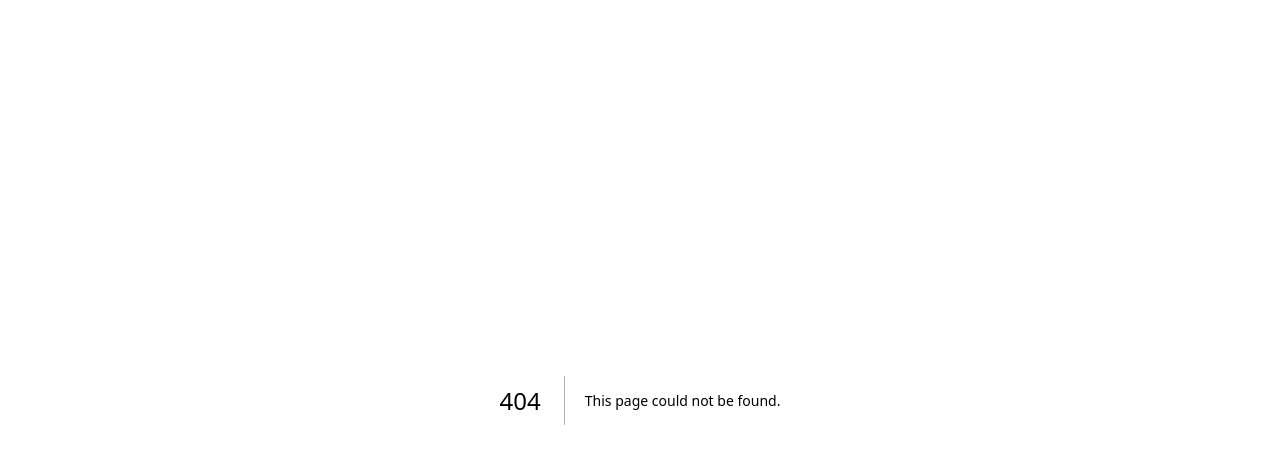
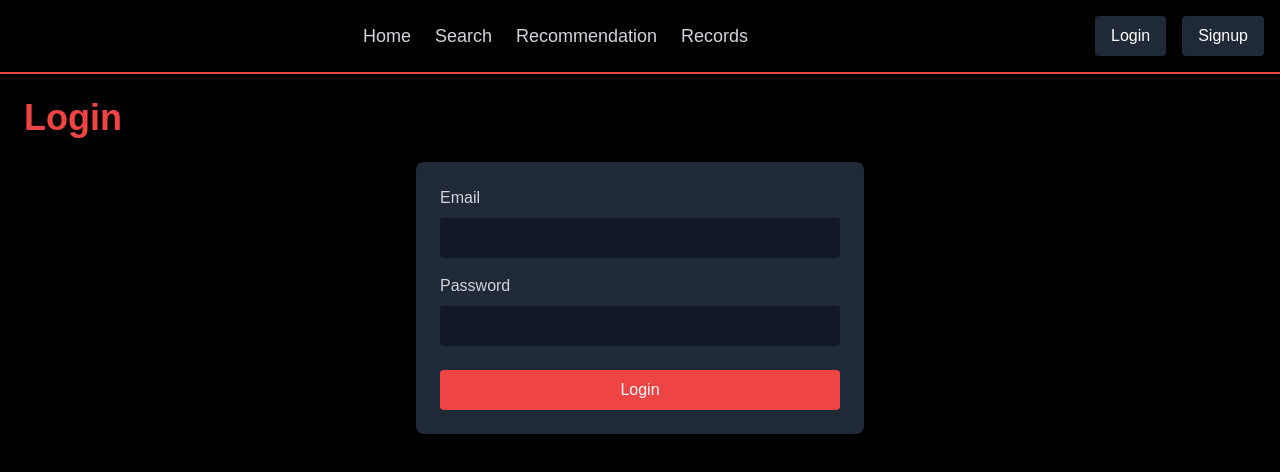
Before and after one commit to SahilMahey/COMP-4754-Project, a Next.js app in the folder frontend/: page /login in a window 1280 px wide. Before the commit this address had no page. Shown: the top 472 px of the page. Built offline with nearby package versions, Linux system fonts and the light colour scheme.

Commit message:
Login Page added

```diff
--- /dev/null
+++ b/frontend/src/app/login/page.js
@@ -0,0 +1,57 @@
+"use client";
+
+import React, { useState } from "react";
+import NavBar from "../../components/NavBar";
+
+export default function LoginPage() {
+  const [formData, setFormData] = useState({
+    email: "",
+    password: "",
+  });
+
+  const handleChange = (e) => {
+    const { name, value } = e.target; // Use name attribute
+    setFormData((prevData) => ({ ...prevData, [name]: value }));
+  };
+
+  const handleSubmit = (e) => {
+    e.preventDefault();
+    alert(`Login Successful: ${JSON.stringify(formData)}`);
+  };
+
+  return (
+    <>
+      <NavBar />
+      <div className="p-6 bg-black min-h-screen">
+        <h1 className="text-4xl font-bold text-red-500 mb-6">Login</h1>
+        <form
+          className="max-w-md mx-auto bg-gray-800 p-6 rounded-lg"
+          onSubmit={handleSubmit}
+        >
+          <label className="block text-gray-300 mb-2">Email</label>
+          <input
+            type="email"
+            name="email"
+            value={formData.email}
+            onChange={handleChange}
+            className="w-full px-4 py-2 rounded bg-gray-900 text-white mb-4"
+          />
+          <label className="block text-gray-300 mb-2">Password</label>
+          <input
+            type="password"
+            name="password"
+            value={formData.password}
+            onChange={handleChange}
+            className="w-full px-4 py-2 rounded bg-gray-900 text-white mb-6"
+          />
+          <button
+            type="submit"
+            className="w-full bg-red-500 text-white px-4 py-2 rounded hover:bg-red-600 transition-colors"
+          >
+            Login
+          </button>
+        </form>
+      </div>
+    </>
+  );
+}
--- a/frontend/src/components/NavBar.js
+++ b/frontend/src/components/NavBar.js
@@ -22,20 +22,35 @@ export default function NavBar() {
 
         {/* Navigation Links */}
         <div className="flex space-x-6">
-                    <Link href="/" className="text-gray-300 text-lg hover:text-red-500 transition-colors">
+          <Link
+            href="/"
+            className="text-gray-300 text-lg hover:text-red-500 transition-colors"
+          >
             Home
           </Link>
-                    <Link href="/search" className="text-gray-300 text-lg hover:text-red-500 transition-colors">
+          <Link
+            href="/search"
+            className="text-gray-300 text-lg hover:text-red-500 transition-colors"
+          >
             Search
           </Link>
-                    <Link href="/recommendation" className="text-gray-300 text-lg hover:text-red-500 transition-colors">
+          <Link
+            href="/recommendation"
+            className="text-gray-300 text-lg hover:text-red-500 transition-colors"
+          >
             Recommendation
           </Link>
-                    <Link href="/records" className="text-gray-300 text-lg hover:text-red-500 transition-colors">
+          <Link
+            href="/records"
+            className="text-gray-300 text-lg hover:text-red-500 transition-colors"
+          >
             Records
           </Link>
           {isLoggedIn && (
-                        <Link href="/profile" className="text-gray-300 text-lg hover:text-red-500 transition-colors">
+            <Link
+              href="/profile"
+              className="text-gray-300 text-lg hover:text-red-500 transition-colors"
+            >
               Profile
             </Link>
           )}
@@ -52,13 +67,16 @@ export default function NavBar() {
             </button>
           ) : (
             <>
-                            <button
-                                onClick={handleLogin}
-                                className="bg-red-500 text-white px-4 py-2 rounded hover:bg-red-600 transition-colors"
+              <Link
+                href="/login"
+                className="bg-gray-800 text-white px-4 py-2 rounded hover:bg-gray-700"
               >
                 Login
-                            </button>
-                            <Link href="/signup" className="bg-gray-800 text-white px-4 py-2 rounded hover:bg-gray-700">
+              </Link>
+              <Link
+                href="/signup"
+                className="bg-gray-800 text-white px-4 py-2 rounded hover:bg-gray-700"
+              >
                 Signup
               </Link>
             </>
```
Lines whose indentation alone changed are shown as unchanged.
